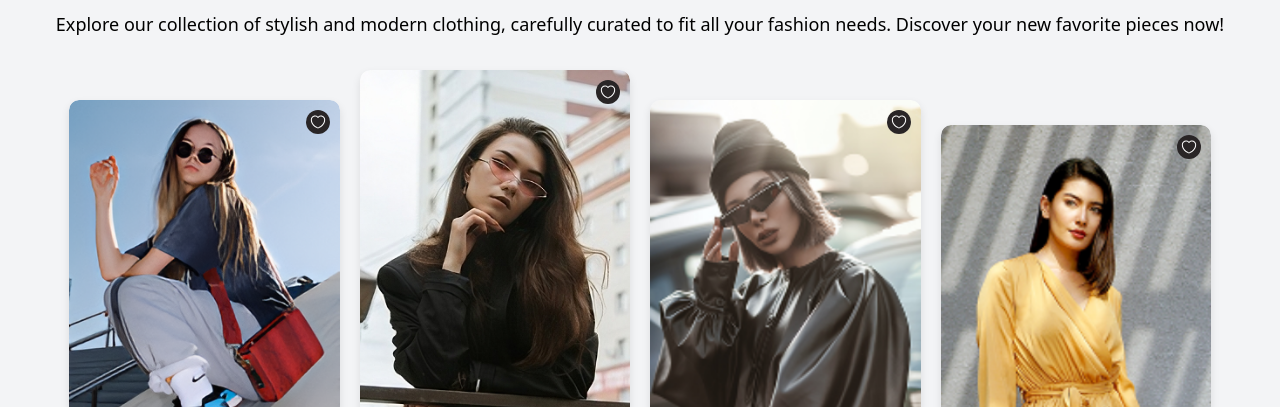
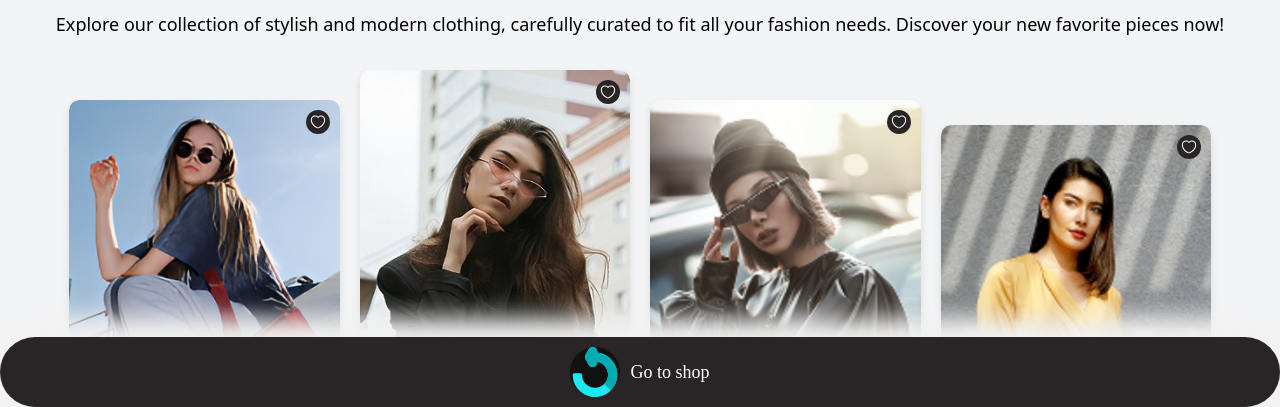
Before and after one commit to kevincito0987/eCommerceClothingStore, a website: page views/favorites.html in a window 1280 px wide. Shown: the part 393-800 px from the top of the page. Drawn offline with nearby package versions, Linux system fonts and the light colour scheme; a web font is replaced by a local one.

Commit message:
perf: :zap: Listo el html y css general del favorite page user 1.

```diff
--- a/css/favorite.css
+++ b/css/favorite.css
@@ -108,6 +108,8 @@ footer {
     display: flex;
     justify-content: center;
     align-items: center;
+    bottom: 0;
+    background-size: cover;
     padding: 10px;
     background: var(--color-5);
     position: sticky;
```
